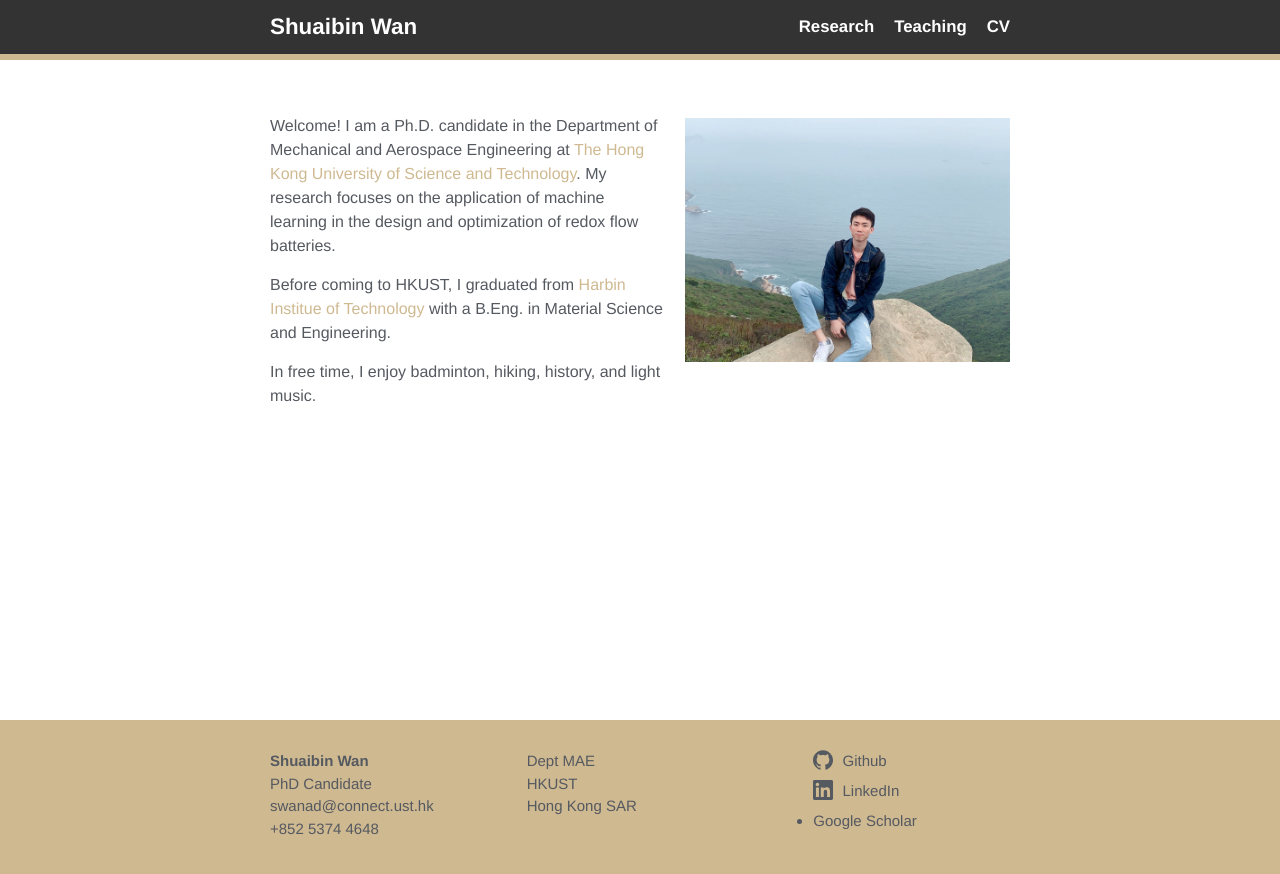
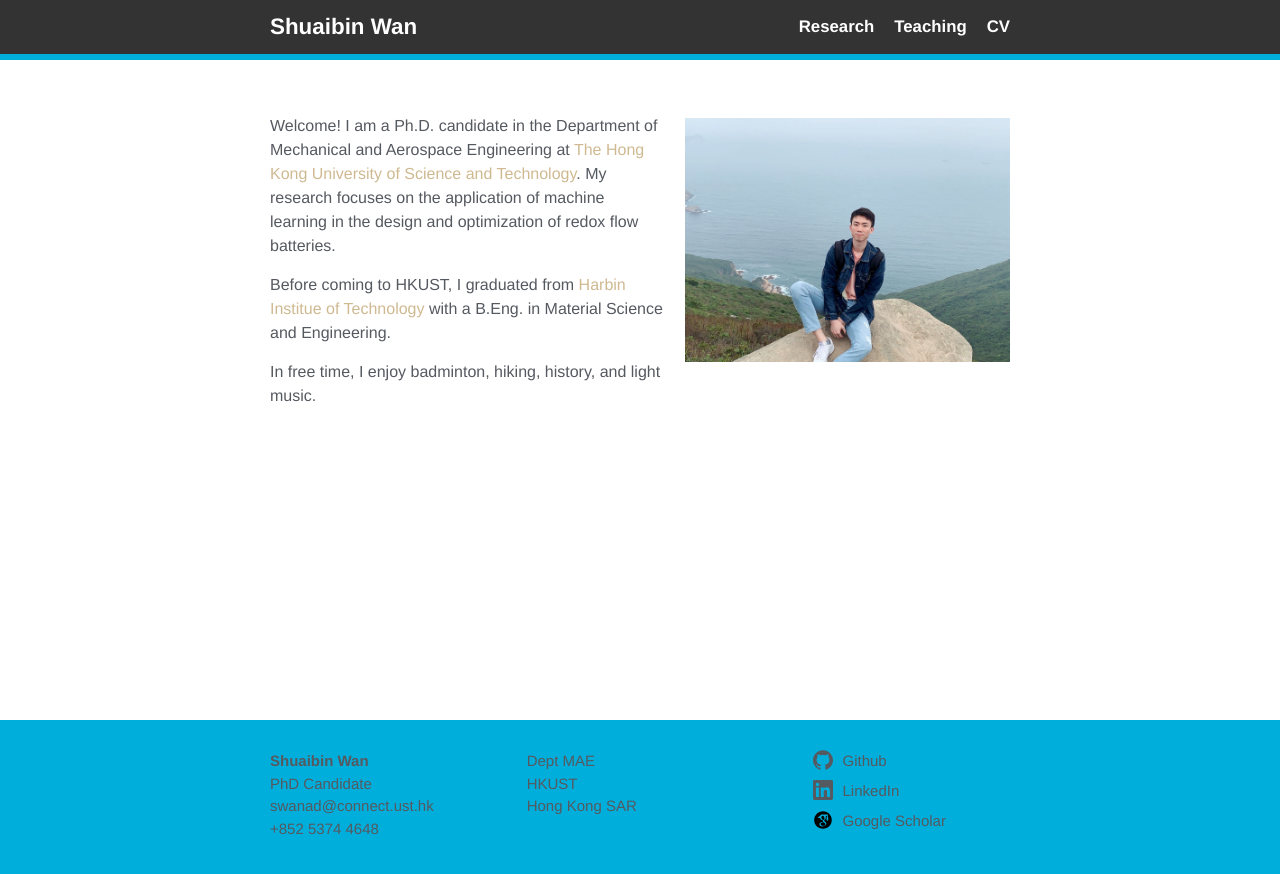
Before and after one commit to HarryBinary/HarryBinary.github.io, a Jekyll site: the page built from index.md, in a window 1280 px wide. Shown: the top 874 px of the page. Built offline with Jekyll 4.4.1, drawn with Linux system fonts in a browser that asks for light colours.

Commit message:
update2.1

```diff
--- a/_layouts/default.html
+++ b/_layouts/default.html
@@ -1,11 +1,11 @@
 <!DOCTYPE html>
-<html lang="{{ page.lang | default: site.lang | default: "en" }}">
+<html lang="{{ page.lang | default: site.lang | default: "en" }}">  <!--define language-->
 
-  {%- include head.html -%}
+  {%- include head.html -%}  <!--refer to head.html in '_includes' folder-->
 
   <body>
 
-    {%- include header.html -%}
+    {%- include header.html -%}  <!--refer to 'header.html' in '_includes' folder-->
 
     <main class="page-content" aria-label="Content">
       <div class="wrapper">
@@ -13,7 +13,7 @@
       </div>
     </main>
 
-    {%- include footer.html -%}
+    {%- include footer.html -%}  <!--refer to 'footer.html' in '_includes' fodler-->
 
   </body>
 
--- a/_sass/_base.scss
+++ b/_sass/_base.scss
@@ -138,11 +138,11 @@ h1, h2, h3, h4, h5, h6 {
  * Links
  */
 a {
-  color: $boilermaker-gold;
+  color: $boilermaker-gold;  // Set olor of hyperlinks
   text-decoration: none;
 
   &:visited {
-    color: $boilermaker-gold;
+    color: $boilermaker-gold;  // Set color of hyperlinks that have been visited
   }
 
   &:hover {
@@ -164,14 +164,14 @@ a {
  */
 
 a.page-link {
-      color: $white;
+      color: $white;  // Set color of items in navigation column
       font-weight: bold;
       text-decoration: none;
 
       &:hover {
-        color: $boilermaker-gold;
+        color: $boilermaker-gold;  // Set color of iterms when mouse cursor moves onto them
 	font-weight: bold;
-	background-color: $dark-gray;
+	background-color: $dark-gray;  // Set color of navigation column
       }
 }
 
@@ -180,12 +180,12 @@ a.page-link {
  */
 
 a.site-title {
-      color: $white;
+      color: $white;  // Set color of title in navigation column
       font-weight: bold;
       text-decoration: none;
 
       &:hover {
-	color: $boilermaker-gold;
+	color: $boilermaker-gold;  // Set color of title when mouse cursor moves onto them
 	font-weight: bold;
 	background-color: $dark-gray;
       }
@@ -197,11 +197,11 @@ a.site-title {
  */
 
 a.footer-link {
-	color: $steel;
+	color: $steel;  // Set color of social media links in footer
 	text-decoration: none;
 
 	&:hover{
-	  color: $white;
+	  color: $white;  // Set color of social media links when mouse cursor moves onto them
 	}
 }
 
@@ -301,7 +301,7 @@ pre {
  */
 
 .orange {
-  color: #f66a0a;
+  color: #f66a0a;  // Set colors of social media icons?
 }
 
 .grey {
--- a/_sass/_layout.scss
+++ b/_sass/_layout.scss
@@ -2,11 +2,11 @@
  * Site header
  */
 .site-header {
-  border-top: 0px solid $white;
-  border-bottom: 6px solid $boilermaker-gold;
+  border-top: 0px solid $white;  // Remove top border (size=0)
+  border-bottom: 6px solid $my-blue;  // Set bottom border size and color
   min-height: $spacing-unit * 1.8;
   line-height: $base-line-height * $base-font-size * 2.25;
-  background: $dark-gray;
+  background: $dark-gray;  // Set color of navigation column
 
   // Positioning context for the mobile navigation icon
   position: fixed;
@@ -125,9 +125,9 @@
  * Site footer
  */
 .site-footer {
-  border-top: 1px solid $border-color-01;
+  border-top: 1px solid $border-color-01;  // Set top border size and color
   padding: $spacing-unit 0;
-  background-color: $boilermaker-gold;
+  background-color: $my-blue;  // Set color of navigation column
 }
 
 .footer-heading {
@@ -149,7 +149,7 @@
 	margin-bottom:0;
 }
 
-.github-list {
+.github-list {  // Define 'github_list'
 	margin-top:0;
 	list-style: none;
 	margin-bottom:5px;
@@ -163,7 +163,7 @@
  height: 20px;
  width: 20px;
  background-size: 20px;
- background-image: url('../../assets/images/github.svg'); //that's it
+ background-image: url('../../assets/images/github.svg'); // Github icon
  background-repeat: no-repeat;
  margin-right: 5px;
  background-position: center center;
@@ -171,10 +171,10 @@
  margin-bottom: 5px;
 }
 
-.linkedin-list {
+.linkedin-list {  // Define 'linkedin-list'
         margin-top:0;
         list-style: none;
-	margin-bottom:5px;
+	      margin-bottom:5px;
         line-height: 20px;
         vertical-align: middle;
 }
@@ -185,7 +185,7 @@
  height: 20px;
  width: 20px;
  background-size: 20px;
- background-image: url('../../assets/images/linkedin.svg');
+ background-image: url('../../assets/images/linkedin.svg');  // Linkedin icon
  background-repeat: no-repeat;
  margin-right: 5px;
  background-position: center center;
@@ -193,7 +193,7 @@
  margin-bottom: 5px;
 }
 
-.strava-list {
+.scholar-list {  // Define 'scholar-list'
         margin-top:0;
         list-style: none;
         margin-bottom:5px;
@@ -201,13 +201,13 @@
         vertical-align: middle;
 }
 
-.strava-list > li::before {
+.scholar-list > li::before {
  content: '';
  display: inline-block;
  height: 20px;
  width: 20px;
  background-size: 20px;
- background-image: url('../../assets/images/strava.svg');
+ background-image: url('../../assets/images/google_scholar.svg');  // Google Scholar icon
  background-repeat: no-repeat;
  margin-right: 5px;
  background-position: center center;
@@ -221,7 +221,7 @@
   color: $steel;
 }
 
-.footer-col {
+.footer-col {  // Define 'footer-col'
   margin-bottom: $spacing-unit / 2;
 }
 
@@ -279,23 +279,23 @@ backkground: url('./assets/images/github.svg') no-repeat left top;
 /**
  * Page content
  */
-.page-content {
+.page-content {  // Define 'page-content'
   padding: $spacing-unit 0;
   flex: 1 0 auto;
   margin-top: $spacing-unit * 1.8;
 }
 
-.page-heading {
+.page-heading {  // Define 'page-heading'
   @include relative-font-size(2);
   text-align: center;
   //added text align center for header in index.md
 }
 
-.post-list-heading {
+.post-list-heading {  // Define 'post-list-heading'
   @include relative-font-size(1.5);
 }
 
-.post-list {
+.post-list {  // Define 'post_list'
   margin-left: 0;
   list-style: none;
 
--- a/_sass/classic.scss
+++ b/_sass/classic.scss
@@ -12,6 +12,7 @@ $steam:				#DDDDDD !default;
 $black:				#000000 !default;
 $white:				#FFFFFF !default;
 $dark-gray:			#333333 !default;
+$my-blue:    #00AEDB !default;  // User-define theme color
 
 $site-title-color:      $white !default;
 
--- a/_sass/initialize.scss
+++ b/_sass/initialize.scss
@@ -2,19 +2,19 @@
 
 // Define defaults for each variable.
 
-$base-font-family: Helvetica, Futura, Tahoma, Verdana, Arial, Helvetica, sans-serif !default;
-$code-font-family: "Menlo", "Ubuntu Mono", "Courier New", monospace;
-$base-font-size:   16px !default;
+$base-font-family: Helvetica, Futura, Tahoma, Verdana, Arial, Helvetica, sans-serif !default;  // Set default font of text
+$code-font-family: "Menlo", "Ubuntu Mono", "Courier New", monospace;  // Set default font of code
+$base-font-size:   16px !default;  // Set default font size
 $base-font-weight: 400 !default;
 $small-font-size:  $base-font-size * 0.875 !default;
-$base-line-height: 1.5 !default;
+$base-line-height: 1.5 !default;  // Set default line height
 
 $spacing-unit:     30px !default;
 
 $table-text-align: left !default;
 
 // Width of the content area
-$content-width:    800px !default;
+$content-width:    800px !default;  // Set default content width
 
 $on-palm:          600px !default;
 $on-laptop:        800px !default;
```
Also changed, not shown: assets/images/google_scholar.svg (added), assets/images/strava.svg (deleted).
